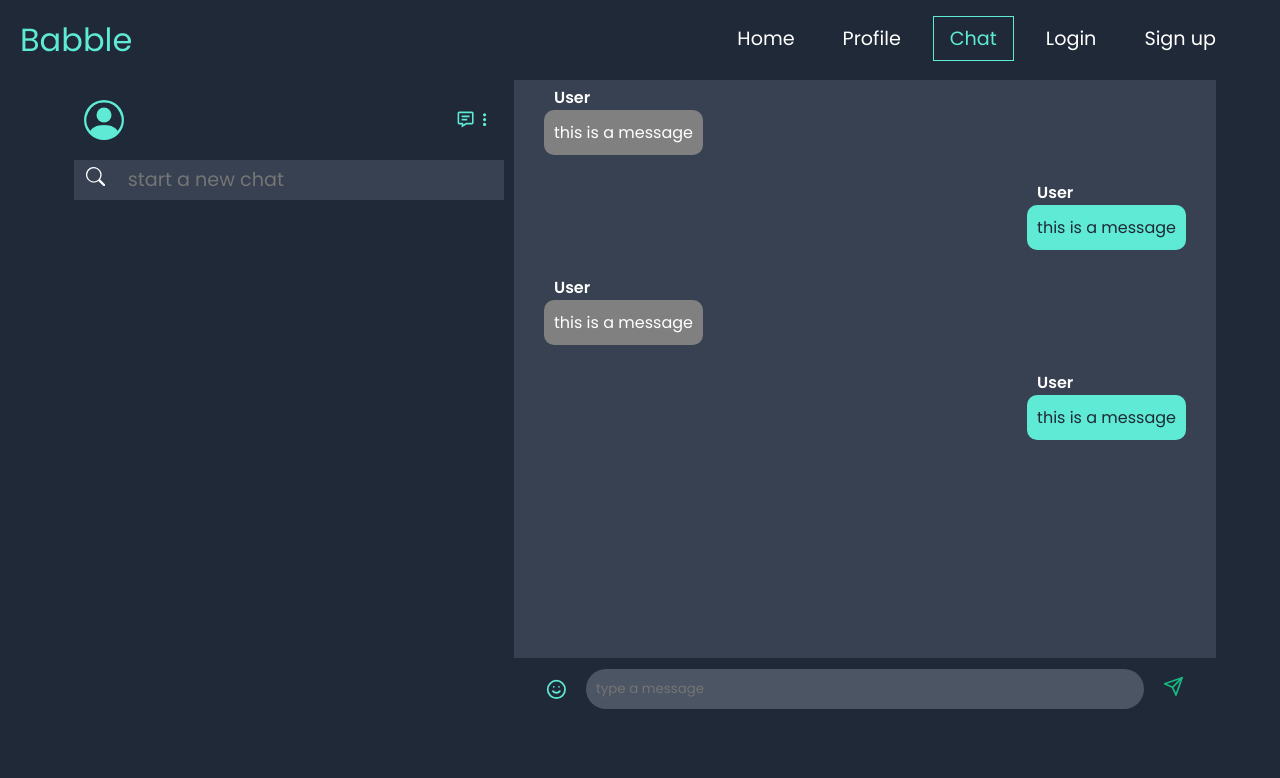
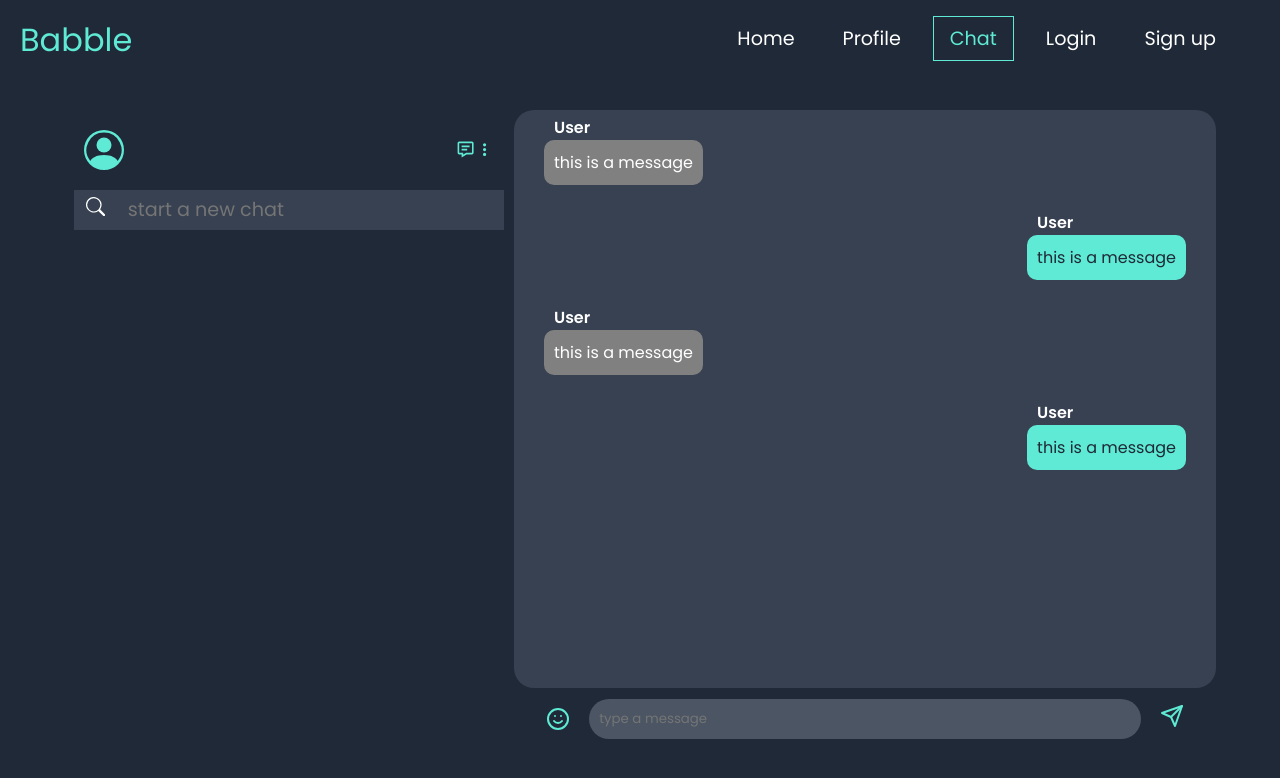
Before and after one commit to JohnPac15/babble-app, a React (Create React App) app in the folder client/: page /chat in a window 1280 px wide. Shown: the top 778 px of the page. Built offline with nearby package versions, Linux system fonts and the light colour scheme.

Commit message:
updated styling of chat page

```diff
--- a/client/src/components/ContentChat/index.css
+++ b/client/src/components/ContentChat/index.css
@@ -2,15 +2,15 @@
   display: flex;
   flex-direction: column;
   flex: 1;
+  border-radius: 20px;
 }
 
 .chat__body {
   flex: 1;
   padding: 30px;
-    background-color:#374151;
+  border-radius: 20px;
   overflow-y: scroll;
-
-
+  background-color: #374151;
 }
 
 .chat__message {
@@ -19,7 +19,7 @@
   padding: 10px;
   width: fit-content;
   border-radius: 10px;
-    background-color:grey ;
+  background-color: grey;
   margin-bottom: 50px;
   color: #fff;
 }
@@ -38,11 +38,11 @@
 }
 
 .icon {
-    font-size: 1.3rem;
+  font-size: 1.5rem;
 }
 
 .icon-style {
-    color:  rgb(24, 184, 130);
+  color: #5eead4;
 }
 
 .chat__footer {
@@ -73,3 +73,24 @@
   border: none;
   background-color: #1f2937;
 }
+
+/* width */
+::-webkit-scrollbar {
+  width: 5px;
+
+}
+
+/* Track */
+::-webkit-scrollbar-track {
+  background: var(--background);
+}
+
+/* Handle */
+::-webkit-scrollbar-thumb {
+  background: #888;
+}
+
+/* Handle on hover */
+::-webkit-scrollbar-thumb:hover {
+  background: #555;
+}
--- a/client/src/index.css
+++ b/client/src/index.css
@@ -30,6 +30,7 @@ body {
   margin: auto;
   height: 80vh;
   max-width: 90%;
+  margin-top: 30px;
 }
 
 button {
```
Also changed, not shown: client/src/components/SidebarChat/index.css (line endings or trailing spaces). Lines whose indentation alone changed are shown as unchanged.
